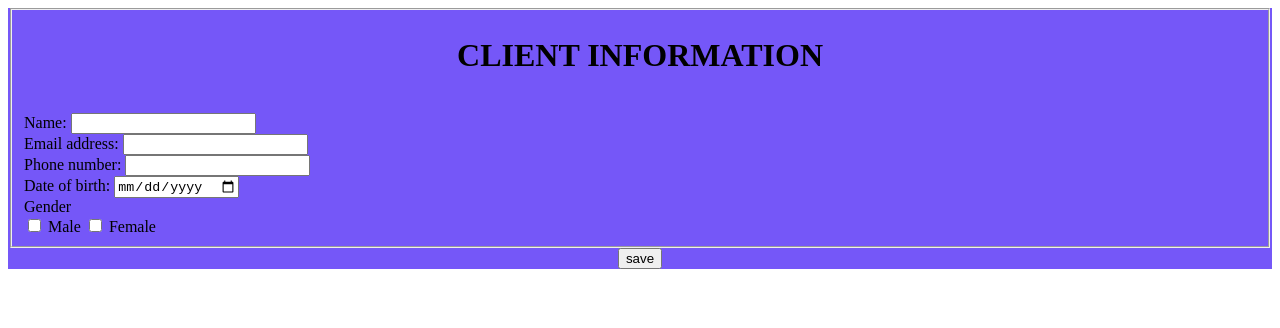
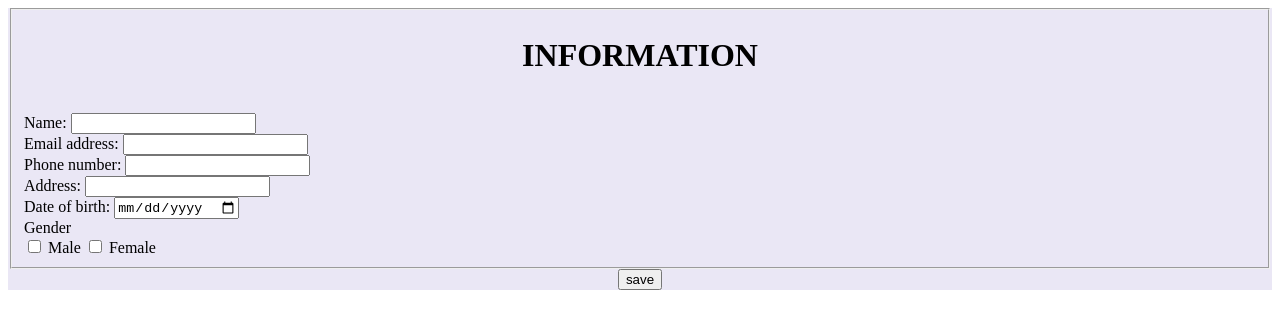
Before and after one commit to dguru343/edit-client-appointment-, an Angular app: page / in a window 1280 px wide. Shown: the top 328 px of the page. Built offline with nearby package versions, Linux system fonts and the light colour scheme.

Commit message:
2 files modified

```diff
--- a/src/app/app.component.css
+++ b/src/app/app.component.css
@@ -2,7 +2,7 @@ h1{
   text-align: center;
 }
 form{
-  background-color: rgba(54, 11, 245, 0.685);
+  background-color: rgba(225, 221, 240, 0.685);
 }
 form{
   box-sizing: border-box;
--- a/src/app/app.component.html
+++ b/src/app/app.component.html
@@ -1,6 +1,6 @@
 <form action="SEND ADDRESS" id="ft-form" method="POST" accept-charset="UTF-8">
 <fieldset>
- <h1> <legend>CLIENT INFORMATION</legend></h1>
+ <h1> <legend> INFORMATION</legend></h1>
   <label><br>
     Name:
     <input type="text" name="name" required>
@@ -14,6 +14,10 @@
       Phone number:
       <input type="tel" name="phone">
     </label><br>
+    <label>
+    Address:
+    <input type="tel" name="phone">
+  </label><br>
     <label>
       Date of birth:
       <input type="date" name="Appointment request" required>
```
